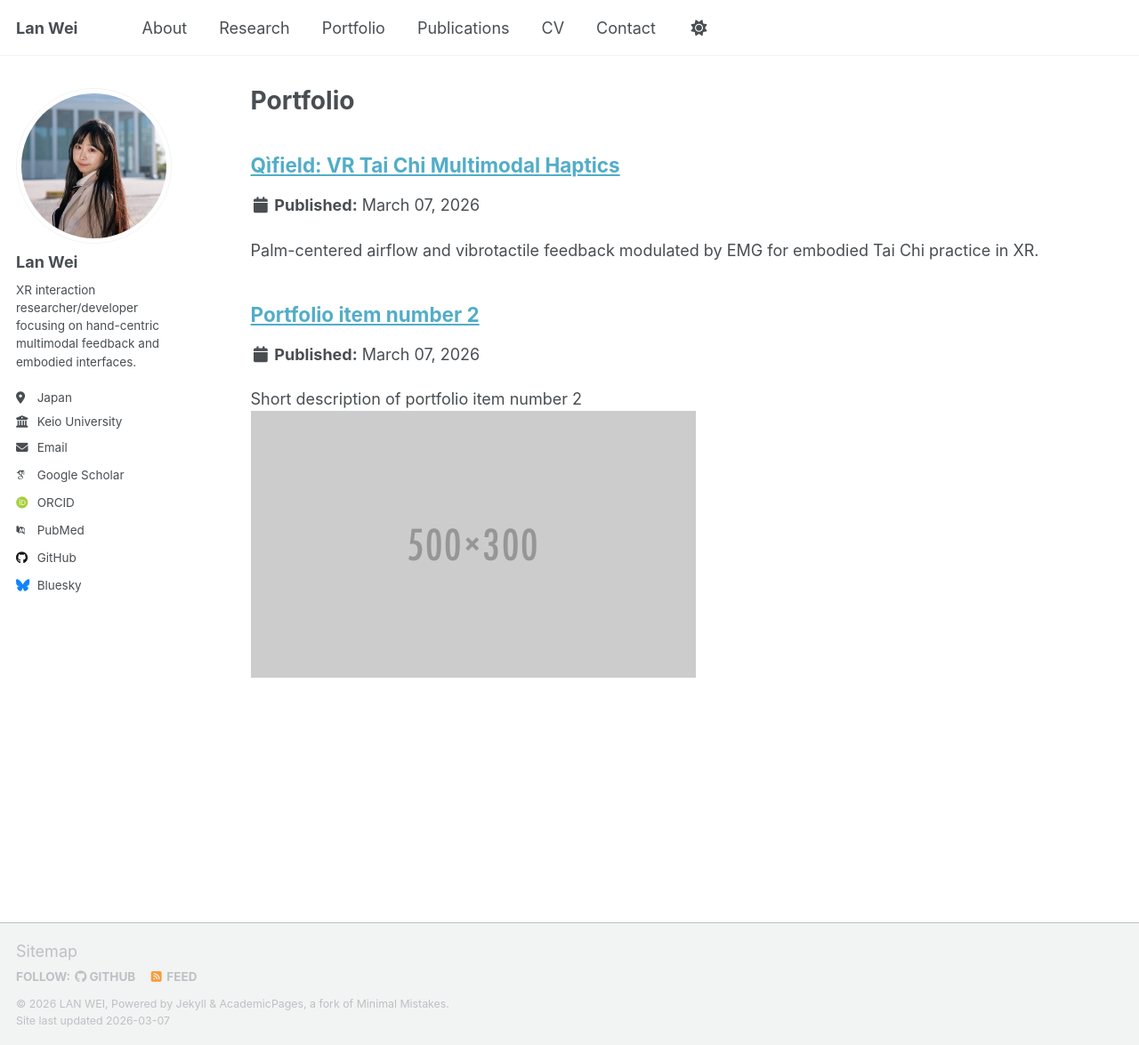
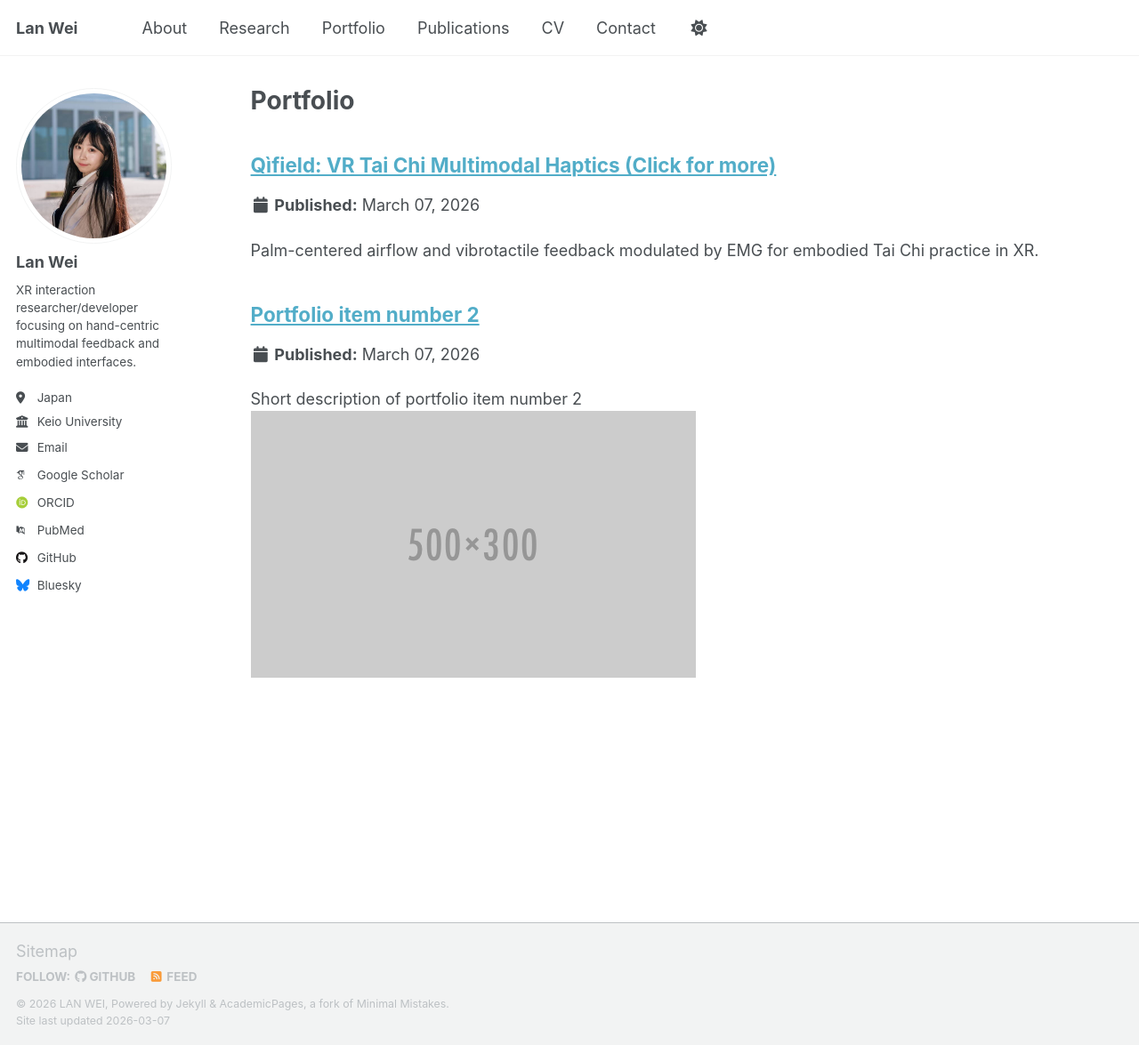
Before and after one commit to LanWei0421/LanWei0421.github.io, a Jekyll site: the page built from _pages/portfolio.html, in a window 1280 px wide and 1175 px high. Shown: the whole window at 89% size. Built offline with Jekyll 4.4.1, drawn with Linux system fonts in a browser that asks for light colours; some web fonts are replaced; a script that is not in the unit is left out.

Commit message:
Update portfolio-1.md

```diff
--- a/_portfolio/portfolio-1.md
+++ b/_portfolio/portfolio-1.md
@@ -1,5 +1,5 @@
 ---
-title: "Qìfield: VR Tai Chi Multimodal Haptics"
+title: "Qìfield: VR Tai Chi Multimodal Haptics (Click for more)"
 collection: portfolio
 permalink: /portfolio/qi-field/
 excerpt: "Palm-centered airflow and vibrotactile feedback modulated by EMG for embodied Tai Chi practice in XR."
```
